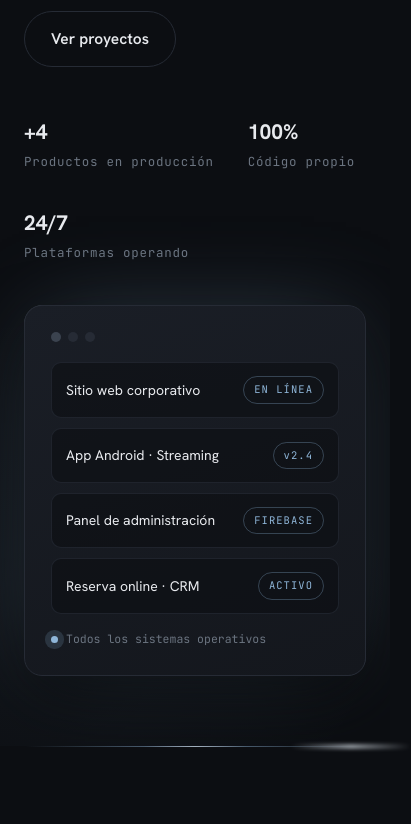
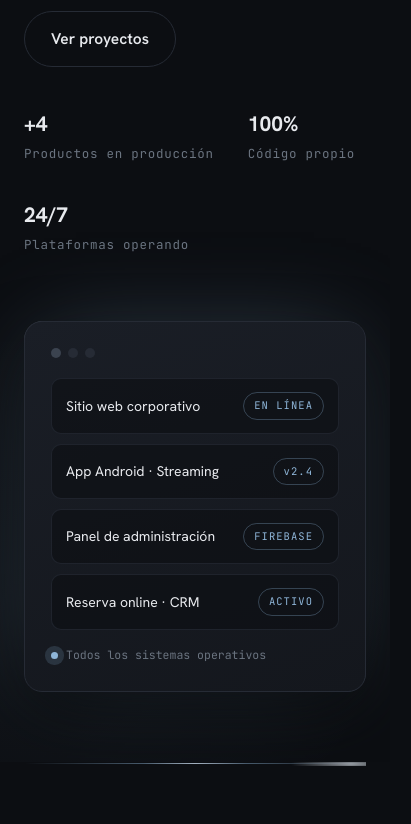
Before and after one commit to BorisESL/Apliconc, a plain HTML site: page index.html in a window 390 px wide. Shown: the part 518-1342 px from the top of the page, 411 px wide, since content can reach past the window. Drawn offline with nearby package versions, Linux system fonts and the light colour scheme.

Commit message:
Corregir desbordamiento del destello que ocultaba el menú en móvil

```diff
--- a/css/styles.css
+++ b/css/styles.css
@@ -14,7 +14,7 @@
   --mono:'JetBrains Mono',monospace;
 }
 *{margin:0;padding:0;box-sizing:border-box}
-html{scroll-behavior:smooth}
+html{scroll-behavior:smooth;overflow-x:hidden}
 body{
   background:var(--bg);
   color:var(--text);
@@ -53,13 +53,13 @@ h2{
 
 /* Firma: línea de acero */
 .steel-divider{
-  height:1px;width:100%;
-  background:linear-gradient(90deg,transparent,rgba(143,182,217,.45) 35%,rgba(201,217,234,.8) 50%,rgba(143,182,217,.45) 65%,transparent);
-  position:relative;overflow:visible;
+  height:4px;width:100%;
+  background:linear-gradient(90deg,transparent,rgba(143,182,217,.45) 35%,rgba(201,217,234,.8) 50%,rgba(143,182,217,.45) 65%,transparent) center/100% 1px no-repeat;
+  position:relative;overflow:hidden;
 }
 .steel-divider::after{
-  content:"";position:absolute;top:-1px;left:-15%;
-  width:120px;height:3px;border-radius:3px;
+  content:"";position:absolute;top:0;left:-15%;
+  width:120px;height:4px;border-radius:3px;
   background:linear-gradient(90deg,transparent,#EAF2FA,transparent);
   filter:blur(2px);
   animation:sweep 7s ease-in-out infinite;
@@ -395,8 +395,9 @@ footer{
 
 /* ---------- Responsive ---------- */
 @media (max-width:880px){
-  .hero{padding:120px 0 70px}
+  .hero{padding:120px 0 70px;min-height:auto}
   .hero-grid{grid-template-columns:1fr;gap:42px}
+  .hero-meta{margin-top:40px;margin-bottom:24px}
   .hero-panel{
     transform:none;max-width:100%;
     box-shadow:0 24px 60px rgba(0,0,0,.55),0 0 90px -20px rgba(143,182,217,.35);
```
